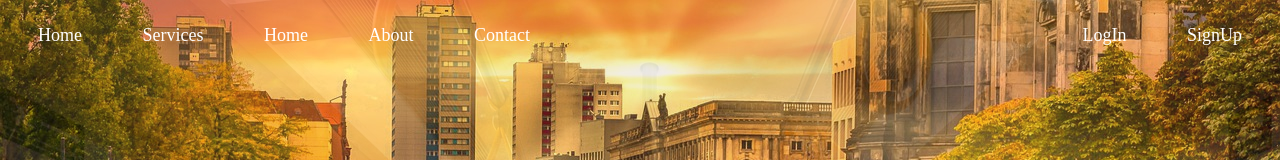
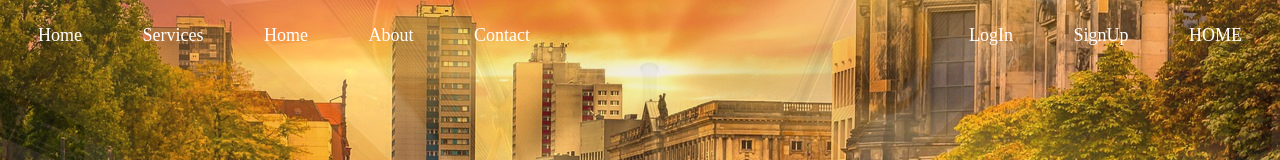
Before and after one commit to rajnibhardwaj1/EasyMyTrip, a plain HTML site: page index.html in a window 1280 px wide. Shown: the top 160 px of the page. Drawn offline with Linux system fonts and the light colour scheme.

Commit message:
Home page link

```diff
--- a/index.html
+++ b/index.html
@@ -20,6 +20,7 @@
         <ul class="right">
             <li><a href="login.html">LogIn</a></li>
             <li><a href="signUp.html">SignUp</a></li>
+            <li><a href="home.html">HOME</a></li>
 
         </ul>
     </div>
```
